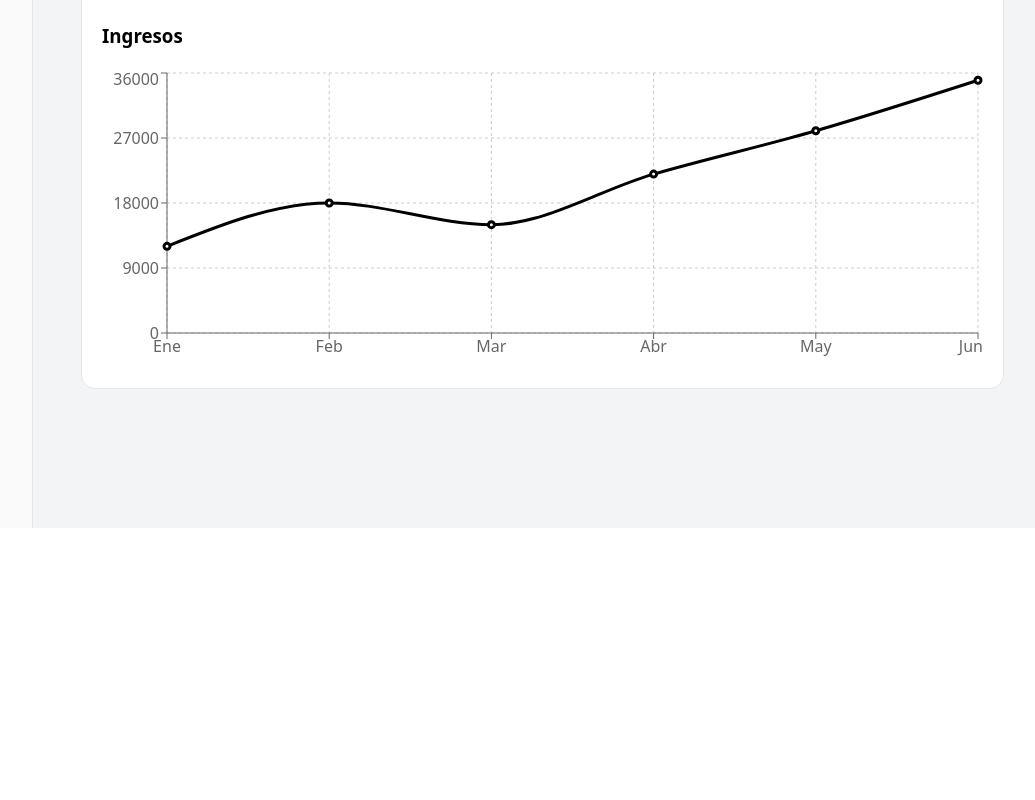
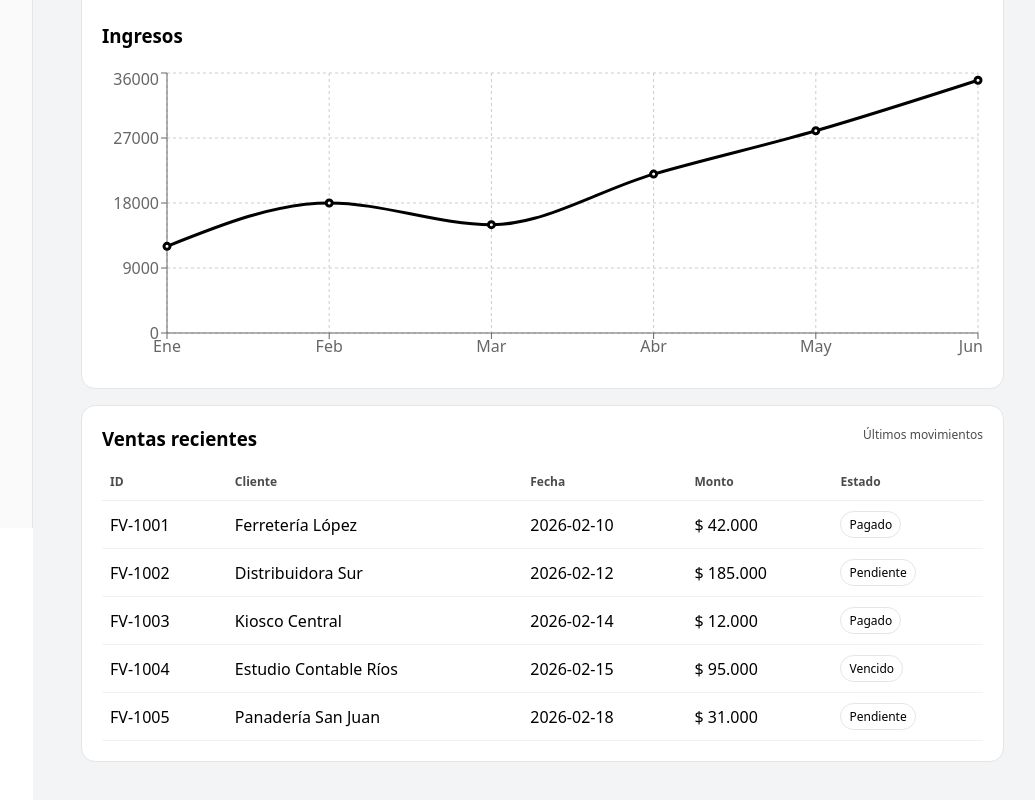
Before and after one commit to ipiseradev/biz-dashboard, a Next.js app: page / in a window 1280 px wide. Shown: the part 312-1112 px from the top of the page, without its empty margins (228-1263 px from the left). Before the commit the page ends 840 px from the top, so only its background shows below. Built offline with nearby package versions, Linux system fonts and the light colour scheme.

Commit message:
feat: add recent sales table

```diff
--- a/src/app/page.tsx
+++ b/src/app/page.tsx
@@ -1,4 +1,5 @@
 import SalesChart from "@/components/SalesChart";
+import RecentSalesTable from "@/components/RecentSalesTable";
 
 export default function Home() {
   return (
@@ -20,6 +21,8 @@ export default function Home() {
       </section>
 
       <SalesChart />
+      <RecentSalesTable />
+
     </main>
   );
 }
--- /dev/null
+++ b/src/components/RecentSalesTable.tsx
@@ -0,0 +1,78 @@
+"use client";
+
+import { recentSales, type RecentSale } from "@/data/recentSales";
+
+function formatARS(value: number) {
+  try {
+    return new Intl.NumberFormat("es-AR", {
+      style: "currency",
+      currency: "ARS",
+      maximumFractionDigits: 0,
+    }).format(value);
+  } catch {
+    return `$ ${Math.round(value)}`;
+  }
+}
+
+function statusBadge(status: RecentSale["status"]) {
+  const base: React.CSSProperties = {
+    padding: "4px 8px",
+    borderRadius: 999,
+    fontSize: 12,
+    display: "inline-block",
+    border: "1px solid #e5e5e5",
+    background: "white",
+  };
+
+  if (status === "Pagado") return { ...base };
+  if (status === "Pendiente") return { ...base };
+  return { ...base };
+}
+
+export default function RecentSalesTable() {
+  return (
+    <div
+      style={{
+        marginTop: 16,
+        background: "white",
+        padding: 20,
+        borderRadius: 14,
+        border: "1px solid #e5e5e5",
+      }}
+    >
+      <div style={{ display: "flex", justifyContent: "space-between", marginBottom: 12 }}>
+        <h3 style={{ margin: 0 }}>Ventas recientes</h3>
+        <span style={{ fontSize: 12, opacity: 0.7 }}>Últimos movimientos</span>
+      </div>
+
+      <div style={{ overflowX: "auto" }}>
+        <table style={{ width: "100%", borderCollapse: "collapse" }}>
+          <thead>
+            <tr style={{ textAlign: "left", fontSize: 12, opacity: 0.7 }}>
+              <th style={{ padding: "10px 8px", borderBottom: "1px solid #eee" }}>ID</th>
+              <th style={{ padding: "10px 8px", borderBottom: "1px solid #eee" }}>Cliente</th>
+              <th style={{ padding: "10px 8px", borderBottom: "1px solid #eee" }}>Fecha</th>
+              <th style={{ padding: "10px 8px", borderBottom: "1px solid #eee" }}>Monto</th>
+              <th style={{ padding: "10px 8px", borderBottom: "1px solid #eee" }}>Estado</th>
+            </tr>
+          </thead>
+          <tbody>
+            {recentSales.map((s) => (
+              <tr key={s.id}>
+                <td style={{ padding: "10px 8px", borderBottom: "1px solid #f2f2f2" }}>{s.id}</td>
+                <td style={{ padding: "10px 8px", borderBottom: "1px solid #f2f2f2" }}>{s.customer}</td>
+                <td style={{ padding: "10px 8px", borderBottom: "1px solid #f2f2f2" }}>{s.date}</td>
+                <td style={{ padding: "10px 8px", borderBottom: "1px solid #f2f2f2" }}>
+                  {formatARS(s.amount)}
+                </td>
+                <td style={{ padding: "10px 8px", borderBottom: "1px solid #f2f2f2" }}>
+                  <span style={statusBadge(s.status)}>{s.status}</span>
+                </td>
+              </tr>
+            ))}
+          </tbody>
+        </table>
+      </div>
+    </div>
+  );
+}
--- /dev/null
+++ b/src/data/recentSales.ts
@@ -0,0 +1,15 @@
+export type RecentSale = {
+  id: string;
+  customer: string;
+  date: string; // YYYY-MM-DD
+  amount: number;
+  status: "Pagado" | "Pendiente" | "Vencido";
+};
+
+export const recentSales: RecentSale[] = [
+  { id: "FV-1001", customer: "Ferretería López", date: "2026-02-10", amount: 42000, status: "Pagado" },
+  { id: "FV-1002", customer: "Distribuidora Sur", date: "2026-02-12", amount: 185000, status: "Pendiente" },
+  { id: "FV-1003", customer: "Kiosco Central", date: "2026-02-14", amount: 12000, status: "Pagado" },
+  { id: "FV-1004", customer: "Estudio Contable Ríos", date: "2026-02-15", amount: 95000, status: "Vencido" },
+  { id: "FV-1005", customer: "Panadería San Juan", date: "2026-02-18", amount: 31000, status: "Pendiente" },
+];
```
